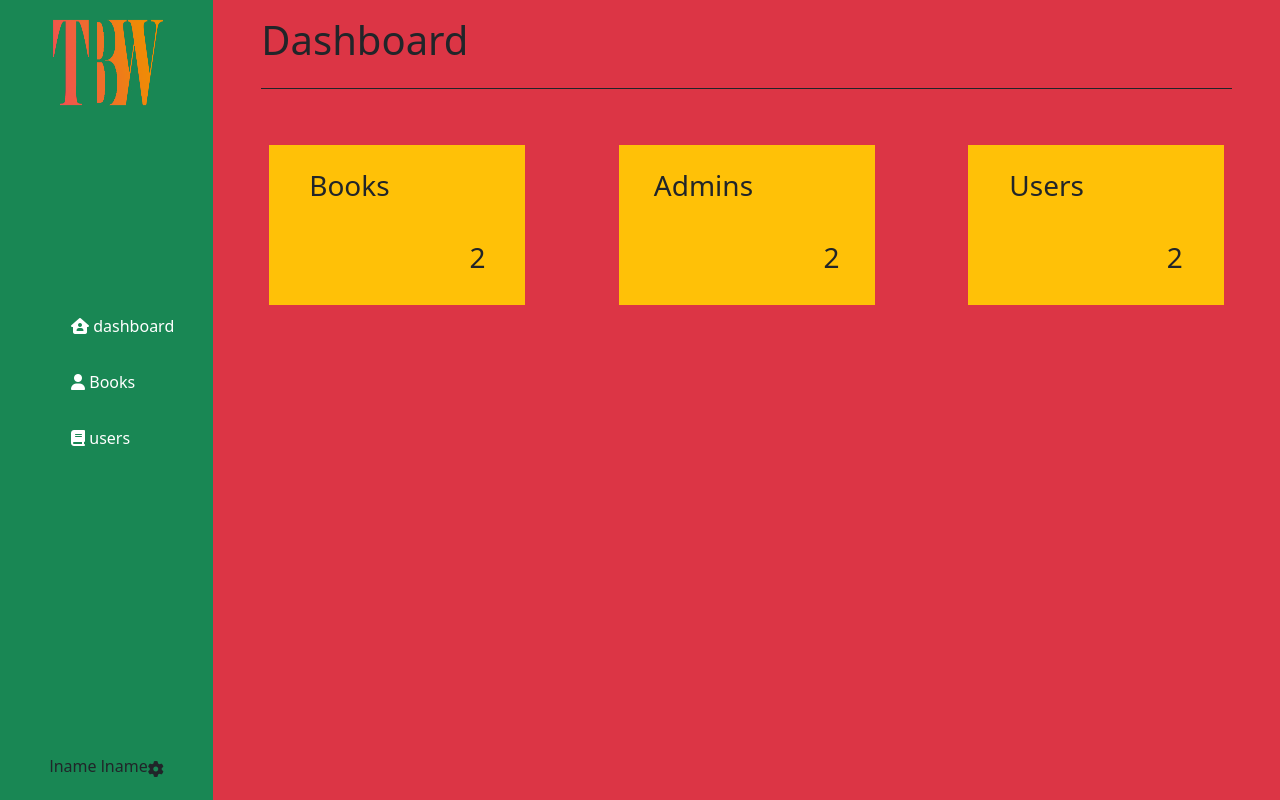
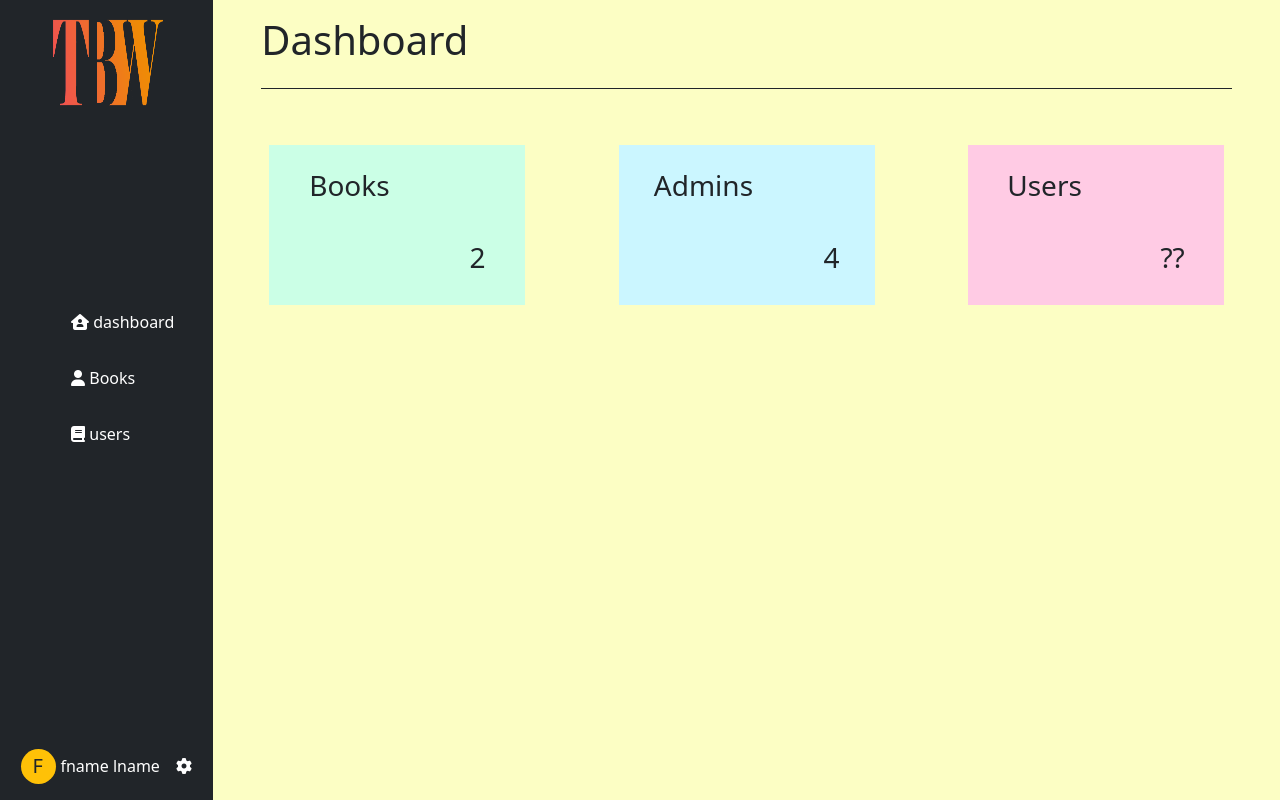
Before and after one commit to malyana-amine/systeme-de-gestion-de-biblioth-que, a PHP site: page /dashboard.php in a window 1280 px wide. Run offline with PHP 8.4, Linux system fonts and the light colour scheme; a user stored in the database is signed in; data comes from the database, SQL or seed files in the repository.

Commit message:
frontend desktop 100%

```diff
--- a/books.html
+++ b/books.html
@@ -54,7 +54,7 @@
 
         <div class=" d-flex justify-content-between p-1">
 
-            <div class="bg-warning divs2 d-flex justify-content-between  align-items-center  m-2">
+            <div class="bg-warning divs2 d-flex justify-content-between  align-items-center btn-outline-dark m-2">
                 <div class=" h-100">
                     <img class="imagebook p-2" src="img/9780063040885_p0_v4_s1200x630.jpg" alt="book1">
                 </div>
--- a/dashboard.php
+++ b/dashboard.php
@@ -1,6 +1,8 @@
 <?php
 session_start();
 require 'checklogin.php';
+require 'statiqtique.php';
+require 'logout.php';
 ?>
 
 <!DOCTYPE html>
@@ -18,7 +20,7 @@ require 'checklogin.php';
     <title>Document</title>
 </head>
 <body class="d-flex">
-    <div class="bg-success col-2 d-flex flex-column justify-content-between vh-100">
+    <div class="bg-dark col-2 d-flex flex-column justify-content-between vh-100">
 
         <img class="logo2 px-5 py-2 " src="maquette/logo/Untitled-2.png" alt="">
 
@@ -34,38 +36,41 @@ require 'checklogin.php';
 
 
 
-                <div class="btn-group dropup pb-3">
-                    <h6><?php echo  $_SESSION['last_name'].' '.$_SESSION['last_name']  ?> </h6>
+        <form method="POST" class="btn-group dropup pb-3">
+                  <div class="align-items-center d-flex ">
+                  <div id="profilpic" class = "bg-warning rounded-circle fs-5 divpad " style="width:35px ; height:35px" ></div>
+                    <h6 class="text-white ps-1 pe-3 pt-2" id="flname"><?php echo  $_SESSION['first_name'].' '.$_SESSION['last_name'] ?></h6>
                     <div type="" class="" data-bs-toggle="dropdown" aria-expanded="false">
-                        <i class="fa-solid fa-gear"></i>
+                        <i class="text-white fa-solid fa-gear"></i>
                     </div>
-                    <ul class="dropdown-menu">
-                        <li class="py-3"><i class="fa-solid fa-house-user"></i><a class="text-decoration-none text-red " href="#"> dashboard</a> </li>
-                        <li class="py-3"><i class="fa-solid fa-user"></i><a class="text-decoration-none text-red" href="#"> Books</a> </li>
-                        <li class="py-3"><i class="fa-solid fa-book "></i><a class="text-decoration-none text-red" href="#"> users</a> </li>
+
+                    <ul class="dropdown-menu bg-dark p-0 m-0">
+                        <li class="py-1 p-2"><a class="text-decoration-none text-white" href="#"> Profil </a>
+                        <li class="py-1 p-2"><input type="submit" name="logout" value="Logout" class="text-decoration-none text-white border-0 bg-transparent" > Log out </li>
                     </ul>
                   </div>
+                  </form>
               </div>
         </div>
 
-    <div class="bg-danger col-10">
+    <div class="bodycolor col-10">
         <div>
             <h1 class="px-5 py-3">Dashboard</h1>
         </div>
         <div class="bg-dark mx-5 divline"></div>
         <div class=" d-flex justify-content-between flex-wrap p-5">
 
-<div class="bg-warning divs d-flex justify-content-around m-2">
+<div class="bdcolor divs d-flex justify-content-around m-2">
     <h3 class=" pt-4">Books</h3>
-    <h3 class="pt-5 mt-5">2</h3>
+    <h3 class="pt-5 mt-5"><?php echo counterbooks() ?></h3>
 </div>
-<div class="bg-warning divs d-flex justify-content-around m-2">
+<div class="bdcolor1 divs d-flex justify-content-around m-2">
     <h3 class=" pt-4">Admins</h3>
-    <h3 class="pt-5 mt-5">2</h3>
+    <h3 class="pt-5 mt-5"><?php echo counteradmin() ?></h3>
 </div>
-<div class="bg-warning divs d-flex justify-content-around m-2">
+<div class="bdcolor2 divs d-flex justify-content-around m-2">
     <h3 class="pt-4">Users</h3>
-    <h3 class="pt-5 mt-5">2</h3>
+    <h3 class="pt-5 mt-5">??</h3>
 </div>
 
 </div>
@@ -95,5 +100,6 @@ require 'checklogin.php';
 
 <script src="https://cdn.jsdelivr.net/npm/@popperjs/core@2.9.2/dist/umd/popper.min.js" integrity="sha384-IQsoLXl5PILFhosVNubq5LC7Qb9DXgDA9i+tQ8Zj3iwWAwPtgFTxbJ8NT4GN1R8p" crossorigin="anonymous"></script>
 <script src="https://cdn.jsdelivr.net/npm/bootstrap@5.0.2/dist/js/bootstrap.min.js" integrity="sha384-cVKIPhGWiC2Al4u+LWgxfKTRIcfu0JTxR+EQDz/bgldoEyl4H0zUF0QKbrJ0EcQF" crossorigin="anonymous"></script>
+<script src="jsFiles/main.js"></script>
 </body>
 </html>
--- a/logout.php
+++ b/logout.php
@@ -2,8 +2,7 @@
 
 if(isset($_POST['logout'])){
     session_destroy();
-    header('location: index.php');
+    header('location: register.php');
 }
 
-
 ?>
--- /dev/null
+++ b/statiqtique.php
@@ -0,0 +1,21 @@
+<?php
+require 'database.php';
+
+function counteradmin(){
+        global $conn;
+        $sql= "SELECT * FROM `admin`" ;
+        $result = mysqli_query($conn,$sql);
+        $res=mysqli_fetch_all($result, MYSQLI_ASSOC);
+        echo count($res);
+}
+
+
+function counterbooks(){
+    global $conn;
+    $sql= "SELECT * FROM `books`" ;
+    $result = mysqli_query($conn,$sql);
+    $res=mysqli_fetch_all($result, MYSQLI_ASSOC);
+    echo count($res);
+}
+
+?>
--- a/style.css
+++ b/style.css
@@ -79,3 +79,15 @@
     padding-left: 11px;
     padding-top: 2px;
    }
+
+.bdcolor{
+    background-color: #CBFFE6;
+}
+
+.bdcolor1{
+    background-color: #CBF6FF;
+}
+
+.bdcolor2{
+    background-color: #FFCBE4;
+}
```
Also changed, not shown: books.php (+9 -17 lines), img/book-637b2e5a48dc2.jpg (added), img/book-637b2ea5c8e29.jpg (added), img/book-637b48b3914e3.jpg (added), img/book-637b512779fc9.jpg (added), img/book-637b6c1f11bac.jpg (added).
